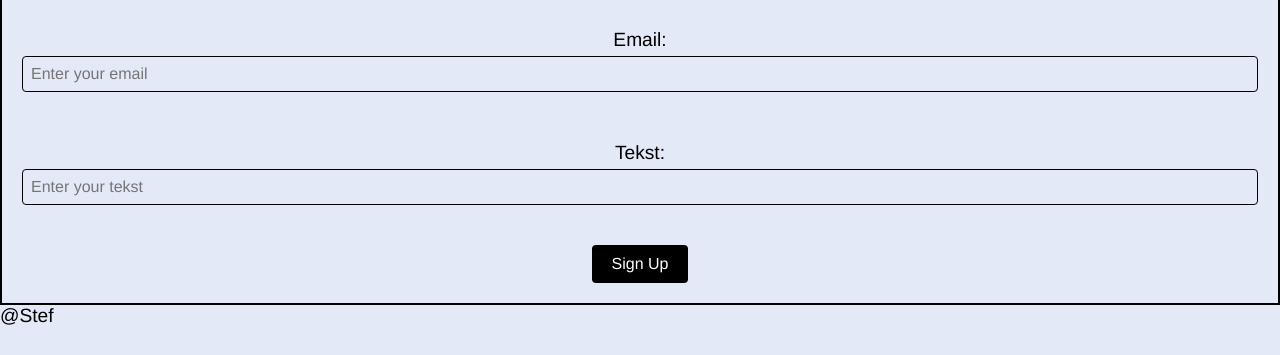
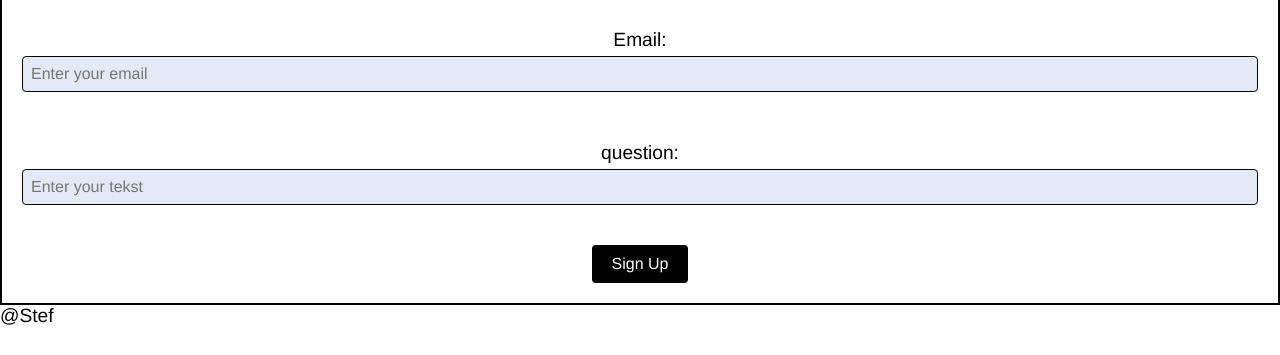
Before and after one commit to Casvdt/Triple-webcatalogus, a plain HTML site: page contact/contact.html in a window 1280 px wide. Shown: the part 459-814 px from the top of the page. Drawn offline with Linux system fonts and the light colour scheme.

Commit message:
quick upd

```diff
--- a/contact/contact.css
+++ b/contact/contact.css
@@ -7,7 +7,7 @@
 }
 
 html {
-    background-color: #e4e9f7;
+    background-color: #ffffff;
 }
 
 .container {
--- a/contact/contact.html
+++ b/contact/contact.html
@@ -49,10 +49,10 @@
                         <input type="email" class="form-control email" placeholder="Enter your email" required>
                     </div>
                     <div class="form-group">
-                        <label for="tekst">Tekst:</label>
+                        <label for="tekst">question:</label>
                         <input type="text" class="form-control tekst" placeholder="Enter your tekst" required>
                     </div>
-                    <button type="submit" class="btn-submit">Sign Up</button>
+                     <a href="https://www.w3schools.com"><button type="submit" class="btn-submit">Sign Up</button></a>
                 </form>
             </div>
             <div class="footer">
```
